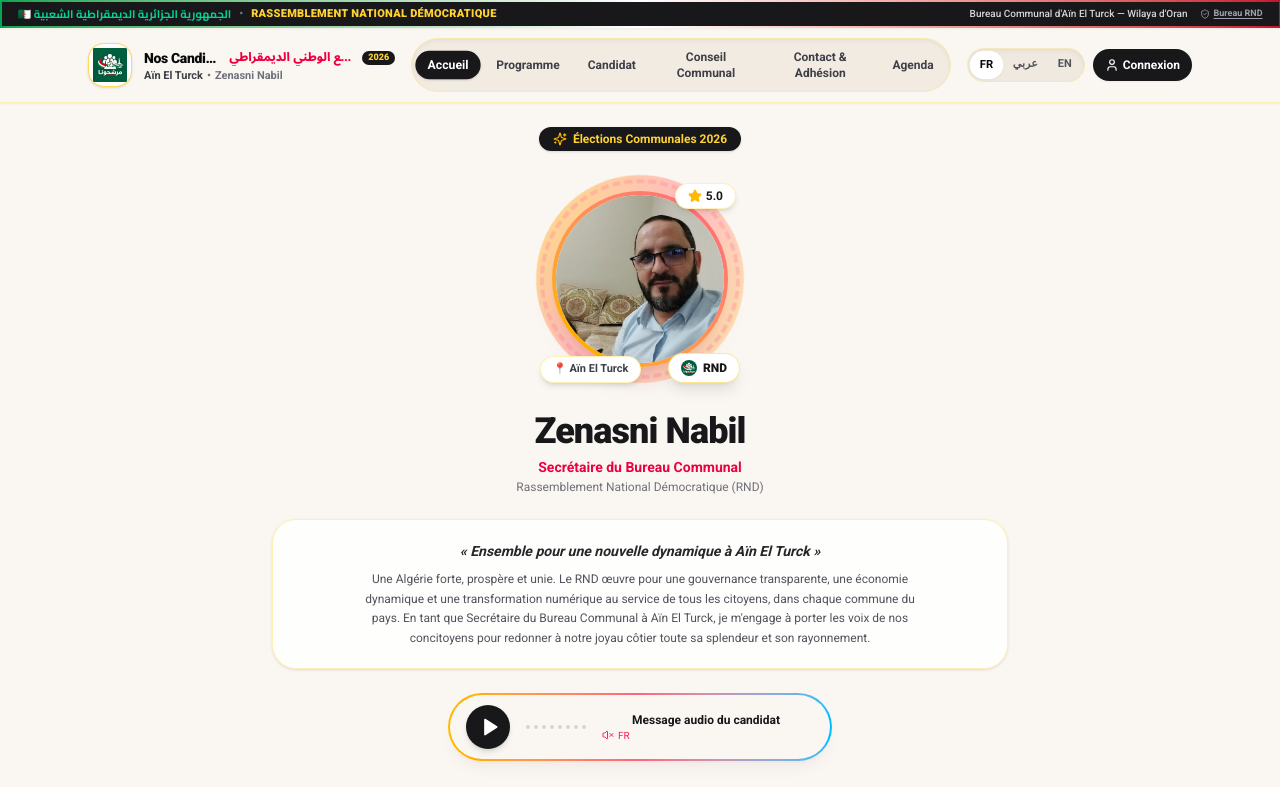
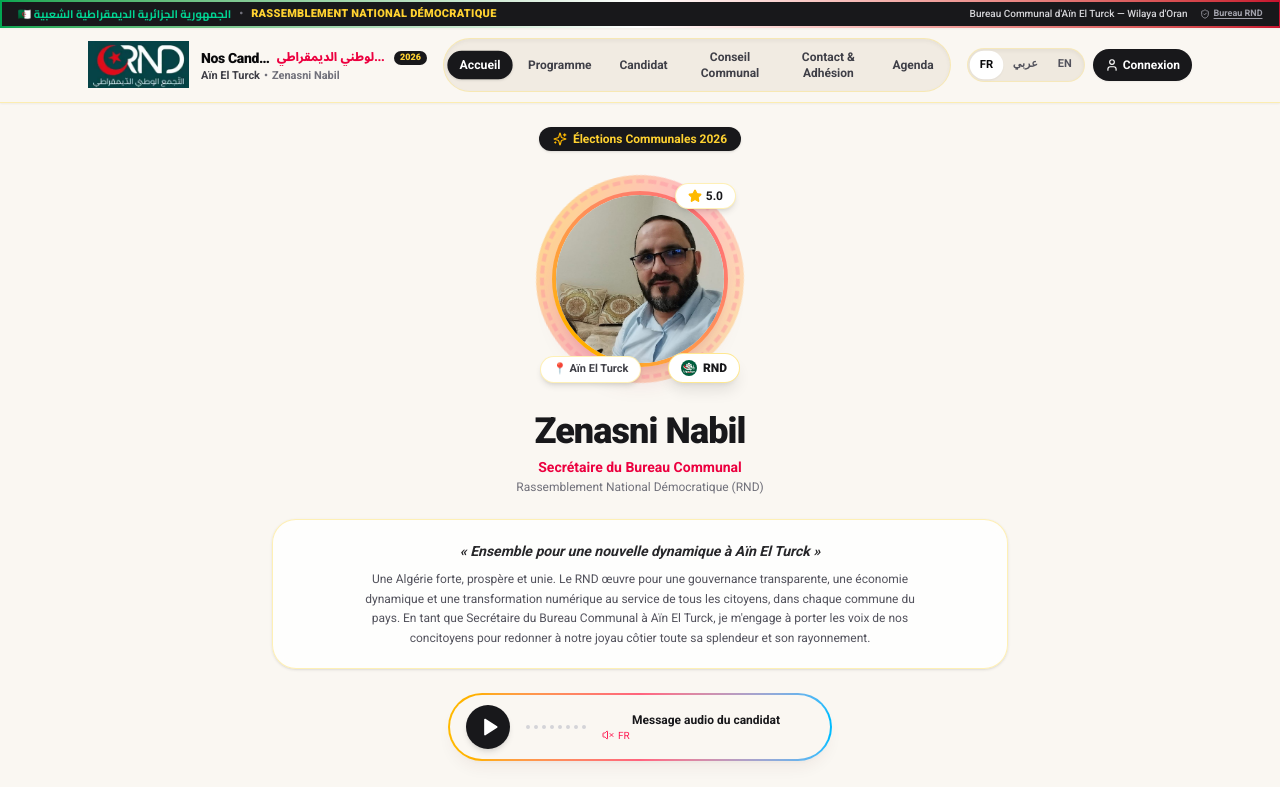
Before and after one commit to Connacri/rnd, a React (Vite) app: page / in a window 1280 px wide. Shown: the top 787 px of the page. Built offline with nearby package versions, Linux system fonts and the light colour scheme; a web font is replaced by a local one.

Commit message:
brand: apply supplied RND logo in main header

```diff
--- a/src/components/Navbar.tsx
+++ b/src/components/Navbar.tsx
@@ -83,17 +83,13 @@ export const Navbar: React.FC<NavbarProps> = ({ onNavigate, currentPage }) => {
           onClick={() => handleNavClick('home')}
           className="flex items-center gap-2 sm:gap-3 text-left group transition-transform active:scale-95 min-w-0 flex-shrink cursor-pointer"
         >
-          {/* Official RND Algerian Emblem */}
-          <div className="relative w-9 h-9 sm:w-11 sm:h-11 rounded-2xl bg-white dark:bg-zinc-800 p-1 shadow-sm border border-amber-300/80 dark:border-zinc-700 flex items-center justify-center overflow-hidden flex-shrink-0 group-hover:scale-105 transition-transform">
-            <img
-              src="assets/icons/icon.png"
-              alt="Logo Nos Candidats"
-              className="w-full h-full object-contain"
-              onError={(e) => {
-                (e.target as HTMLElement).style.display = 'none';
-              }}
-            />
-          </div>
+          {/* Official RND logo supplied for the campaign */}
+          <img
+            src="/assets/images/rnd-logo-header.webp"
+            alt="RND — التجمع الوطني الديمقراطي"
+            className="h-10 sm:h-12 w-auto max-w-[132px] sm:max-w-[168px] object-contain flex-shrink-0 group-hover:scale-[1.02] transition-transform"
+            loading="eager"
+          />
 
           <div className="min-w-0 truncate">
             <div className="flex items-center gap-1 sm:gap-1.5 truncate">
```
